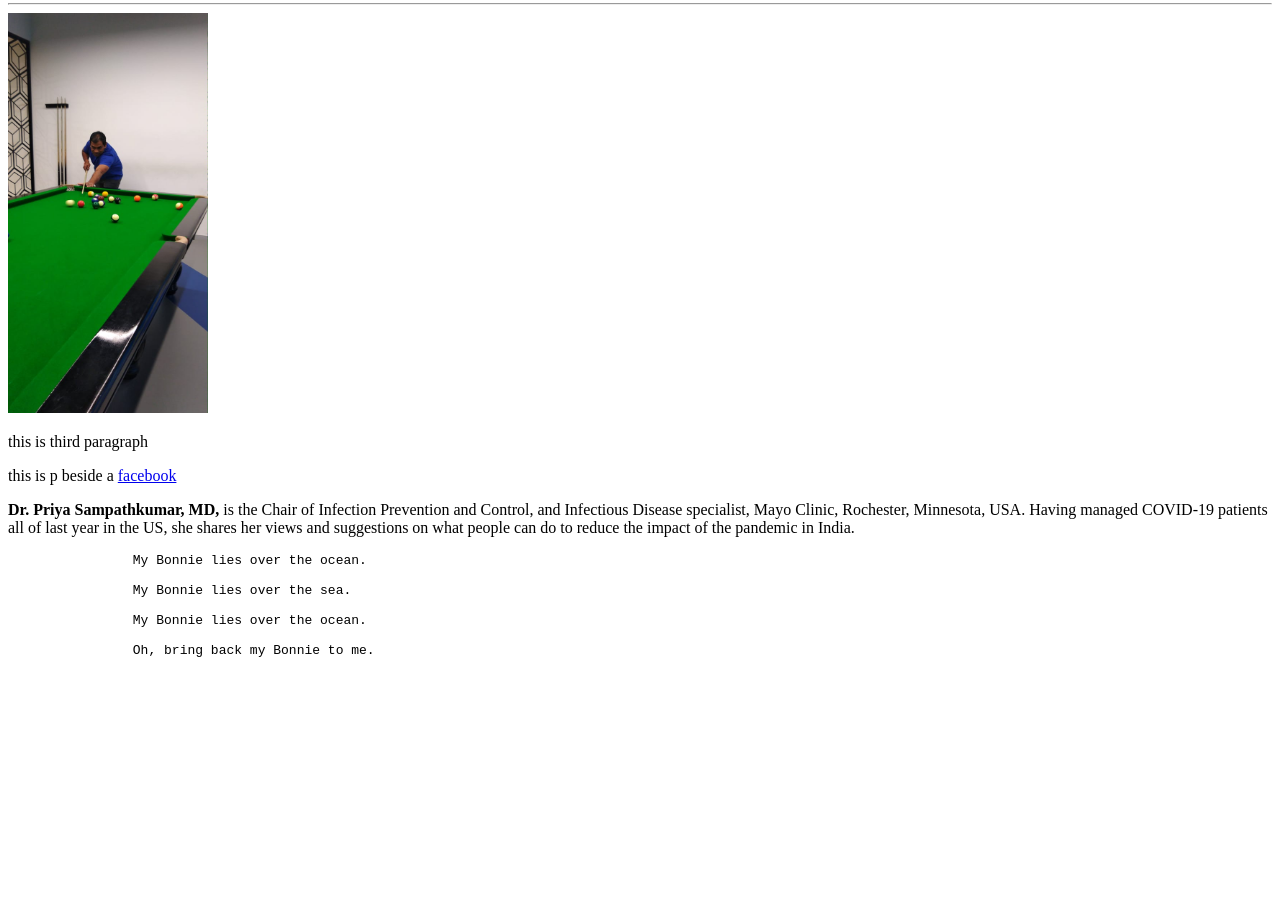
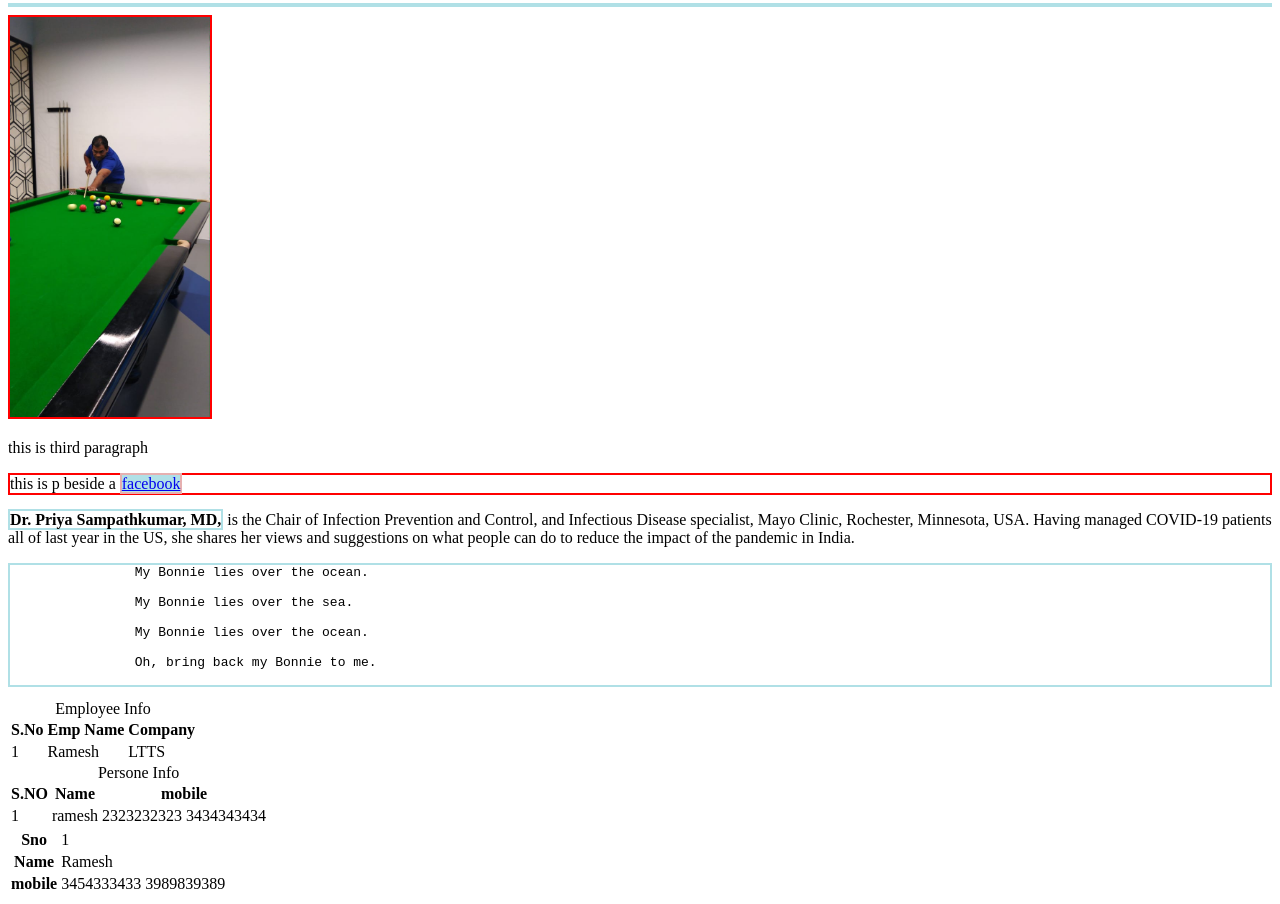
Before and after one commit to 8374654344/HtmlTut, a plain HTML site: page index.html in a window 1280 px wide. Shown: the part 373-1277 px from the top of the page. Before the commit the page ends 1059 px from the top, so only its background shows below. Drawn offline with Linux system fonts and the light colour scheme.

Commit message:
some html elemetns declaration

```diff
--- a/index.html
+++ b/index.html
@@ -1,29 +1,34 @@
 <!DOCTYPE html>
 <html lang="en">
+
 <head>
     <meta charset="UTF-8">
     <meta http-equiv="X-UA-Compatible" content="IE=edge">
     <meta name="viewport" content="width=device-width, initial-scale=1.0">
     <title>Document</title>
 </head>
+
 <body>
     <h1 style="font-size:60px;">this is head tag for heading</h1>
-    <div>
     <h2 title="this is h1 tag">this is heading 2</h2><b>this is first bold</b>
     <b>this is bold</b><b>this is also bold</b>
     <p title='John "ShotGun" Nelson'>dd</p>
     <p style="color:red;">this is paragraph tag</p>
     <p title="this paragraph contains br tag">This is a <br> paragraph with a line break.</p>
-        <a href="https://www.google.com">google</a><br><hr>
-        <img src="./images/ramesh_sym.jpg" alt="photo" width="200" height="400">
+    <a href="https://www.google.com" target="_top">google</a><br style="border:2px solid red;">
+    <hr style="border:2px solid powderblue;">
+    <img style="border:2px solid red;" src="./images/ramesh_sym.jpg" alt="photo" width="200" height="400">
     <p>this is third paragraph</p>
-        <p>this is p beside a <a href="https://www.facebook.com">facebook</a></p>
-        <p><b>Dr. Priya Sampathkumar, MD,</b> is the Chair of Infection Prevention and Control,
+    <p style="border:2px solid red;">this is p beside a <a
+            style="border:2px solid rgb(230, 176, 176);background-color:powderblue;"
+            href="https://www.facebook.com" target="_blank">facebook</a></p>
+    <p><b style="border:2px solid powderblue;">Dr. Priya Sampathkumar, MD,</b> is the Chair of Infection Prevention and
+        Control,
         and Infectious Disease specialist, Mayo Clinic, Rochester, Minnesota, USA.
         Having managed COVID-19 patients all of last year in the US,
         she shares her views and suggestions on what people can do to
         reduce the impact of the pandemic in India.</p>
-            <pre>
+    <pre style="border:2px solid powderblue;">
                 My Bonnie lies over the ocean.
 
                 My Bonnie lies over the sea.
@@ -32,6 +37,54 @@
 
                 Oh, bring back my Bonnie to me.
               </pre>
-    </div>
+    <!-- Table creation-->
+    <!-- type one table, without style-->
+    <table>
+        <caption>Employee Info</caption>
+        <tr>
+            <th>S.No</th>
+            <th>Emp Name</th>
+            <th>Company</th>
+        </tr>
+        <tr>
+            <td>1</td>
+            <td>Ramesh</td>
+            <td>LTTS</td>
+        </tr>
+    </table>
+    <!-- type 2 table, without style and colspan applied-->
+    <table>
+        <caption>Persone Info</caption>
+        <tr>
+            <th>S.NO</th>
+            <th>Name</th>
+            <th colspan="2">mobile</th>
+        </tr>
+        <tr>
+            <td>1</td>
+            <td>ramesh</td>
+            <td>2323232323</td>
+            <td>3434343434</td>
+        </tr>
+    </table>
+    <!-- type 3 table, without style-->
+    <table>
+        <tr>
+            <th>Sno</th>
+            <td>1</td>
+        </tr>
+        <tr>
+            <th>Name</th>
+            <td>Ramesh</td>
+        </tr>
+        <tr>
+            <th rowspan="2">mobile</th>
+            <td>3454333433</td>
+            <td>3989839389</td>
+
+        </tr>
+    </table>
+
 </body>
+
 </html>
```
Also changed, not shown: 1 other file. Lines whose indentation alone changed are shown as unchanged.
